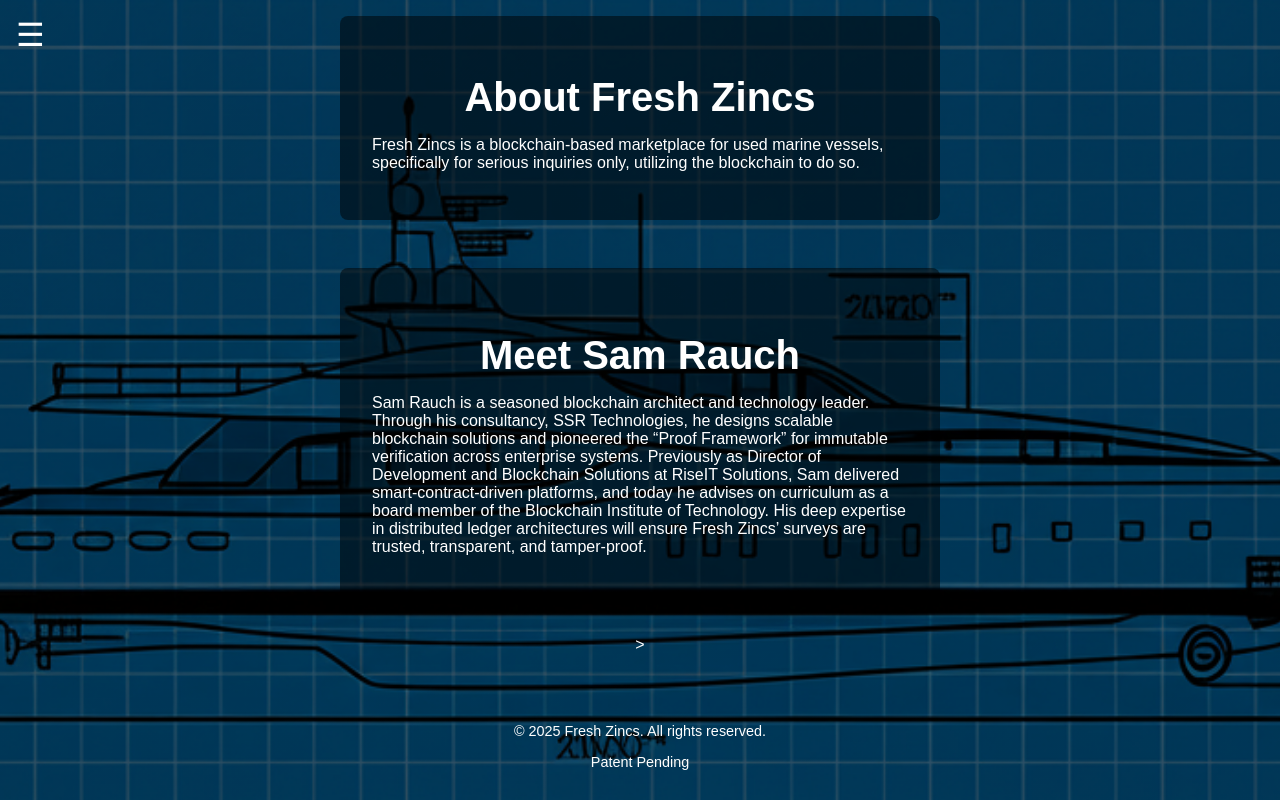
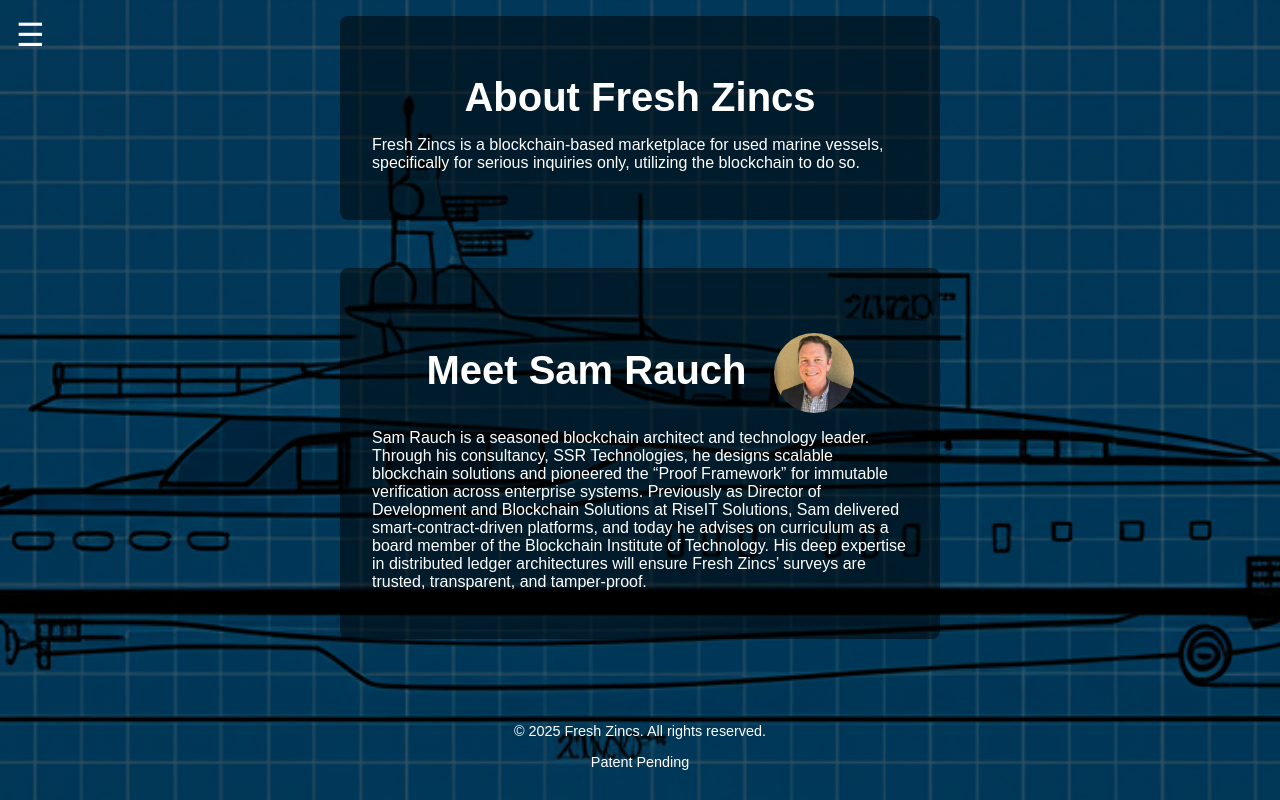
Before and after one commit to jrauch18/freshzincs, a website: page public/about.html in a window 1280 px wide. Drawn offline with Linux system fonts and the light colour scheme.

Commit message:
here we goooo

```diff
--- a/public/about.html
+++ b/public/about.html
@@ -25,11 +25,14 @@
     </p>
   </div>
   <div class="content">
-    <h2>Meet Sam Rauch</h2>
+    <h2>
+    Meet Sam Rauch
+    <img src="images/DadHeadshot.jpg" alt="Sam Rauch" class="headshot">
+  </h2>
     <p>
       Sam Rauch is a seasoned blockchain architect and technology leader. Through his consultancy, SSR Technologies, he designs scalable blockchain solutions and pioneered the “Proof Framework” for immutable verification across enterprise systems. Previously as Director of Development and Blockchain Solutions at RiseIT Solutions, Sam delivered smart-contract-driven platforms, and today he advises on curriculum as a board member of the Blockchain Institute of Technology. His deep expertise in distributed ledger architectures will ensure Fresh Zincs’ surveys are trusted, transparent, and tamper-proof.
     </p>
-  </div>>
+  </div>
   <footer class="footer">
     <p>© 2025 Fresh Zincs. All rights reserved.</p>
     <p> Patent Pending</p>
--- a/public/styles.css
+++ b/public/styles.css
@@ -94,3 +94,12 @@
   font-size: 0.9rem;
   z-index: 1;
 }
+
+.headshot {
+  width: 80px;
+  height: 80px;
+  object-fit: cover;
+  border-radius: 50%;
+  margin-left: 1rem;
+  vertical-align: middle;
+}
```
Also changed, not shown: public/images/DadHeadshot.jpg (added).
